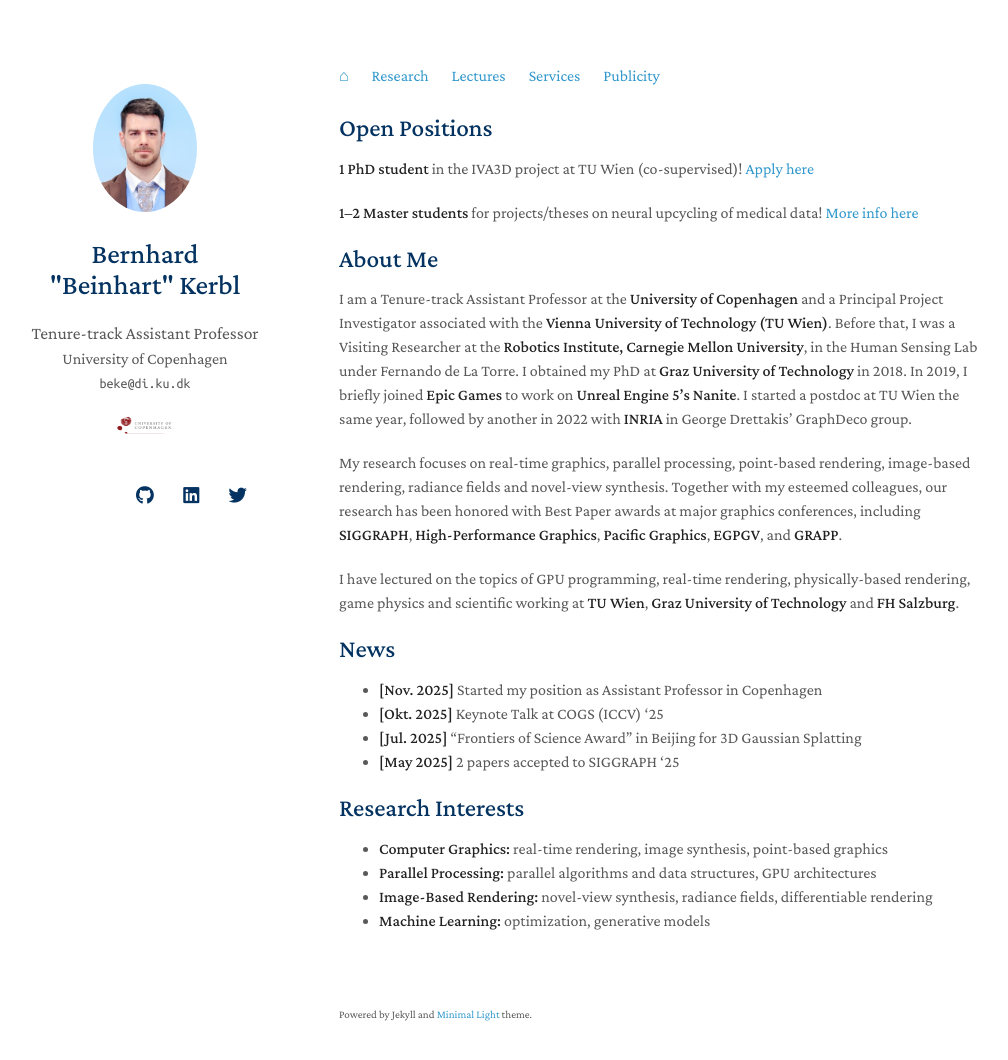
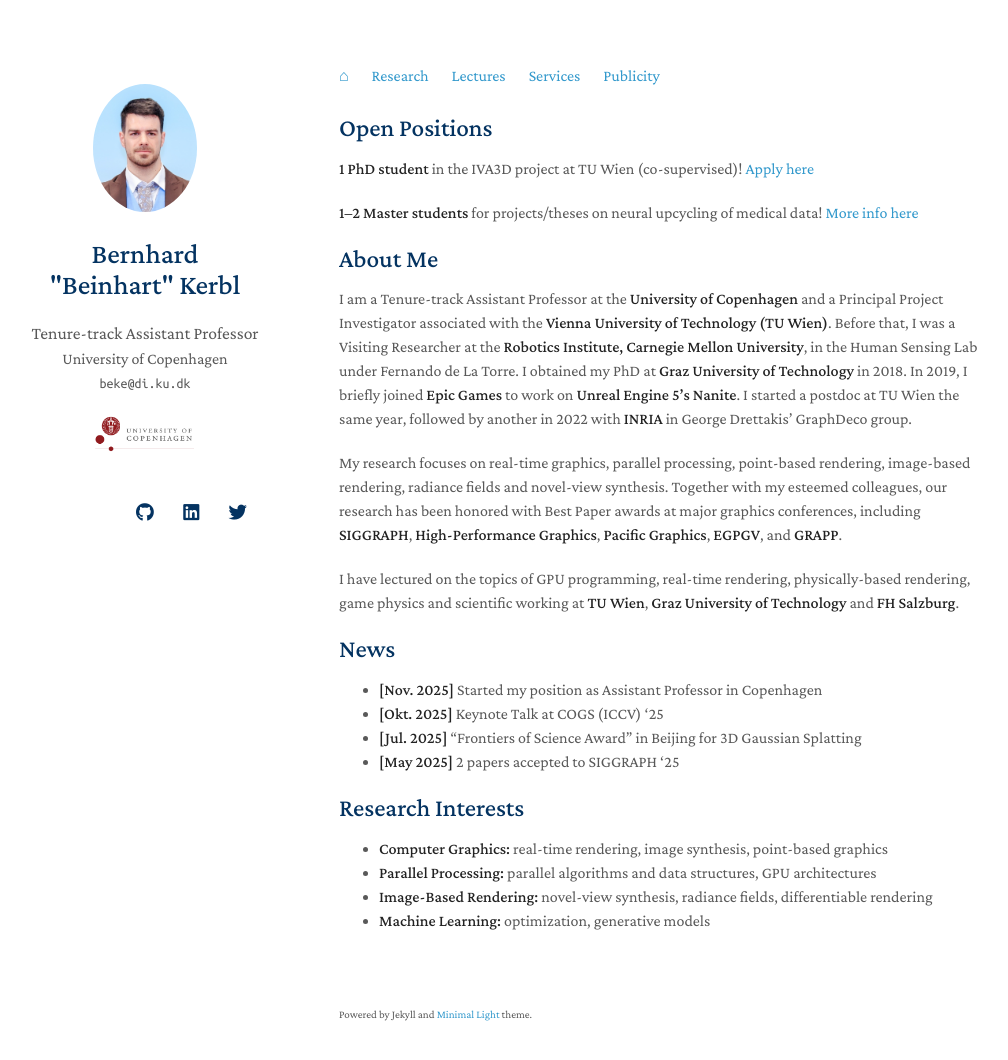
Before and after one commit to Snosixtyboo/snosixtyboo.github.io, a Jekyll site: the page built from index.md, in a window 1280 px wide and 1095 px high. Shown: the top 1060 px of the window, without its empty margins (131-1139 px from the left). Built offline with Jekyll 4.4.1, drawn with Linux system fonts in a browser that asks for light colours; nearby versions of some CDN libraries; a style sheet for code colours, icons or effects is not loaded; our own code applies the rules of GitHub Pages for plain Markdown files.

Commit message:
afill logo

```diff
--- a/_sass/minimal-light-no-dark-mode.scss
+++ b/_sass/minimal-light-no-dark-mode.scss
@@ -186,7 +186,6 @@ papertitle {
       }
 
       .image.affiliation img {
-        border-radius: 100%;
         width: 45%;
         padding: 20px;
         // border: 1px solid #ddd;
--- a/_sass/minimal-light.scss
+++ b/_sass/minimal-light.scss
@@ -233,8 +233,7 @@ papertitle {
       }
 
       .image.affiliation img {
-        border-radius: 100%;
-        width: 25%;
+        width: 45%;
         padding: 20px;
         // border: 1px solid #ddd;
         // padding: 3px;
```
